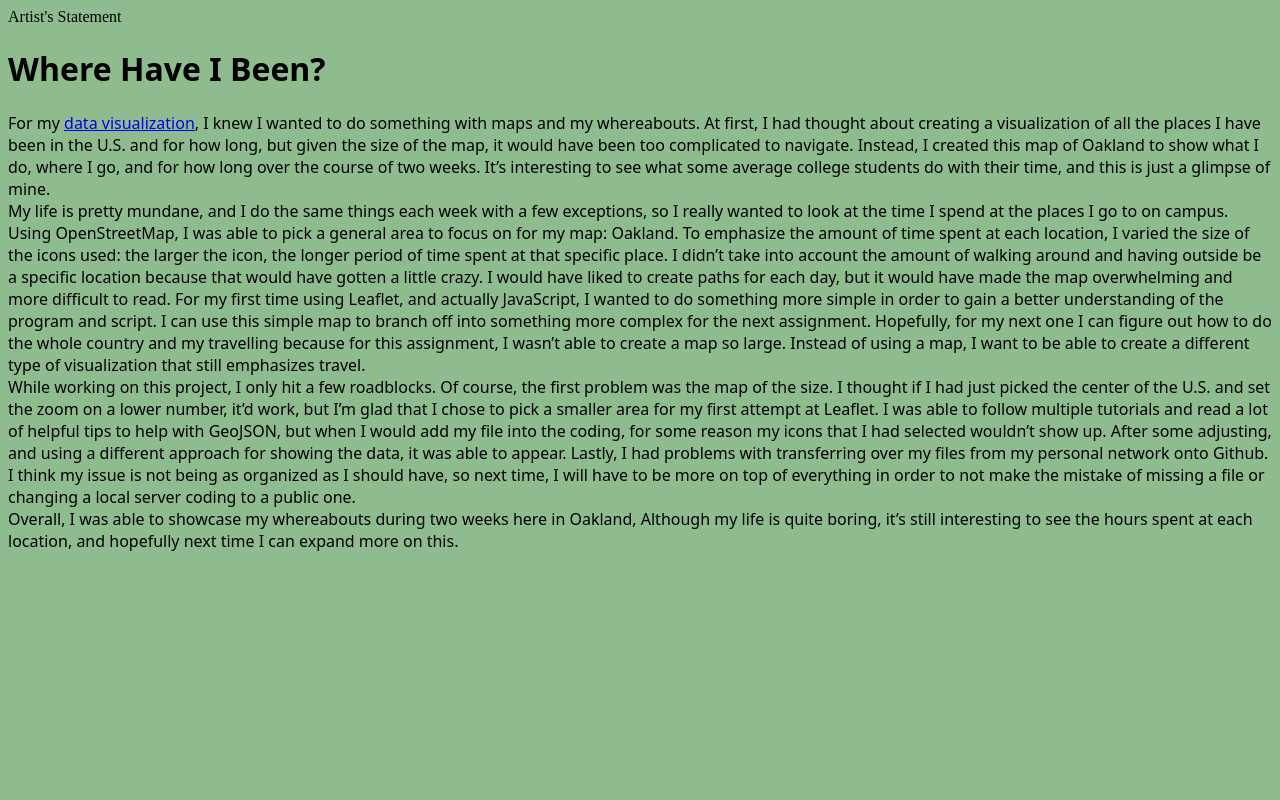
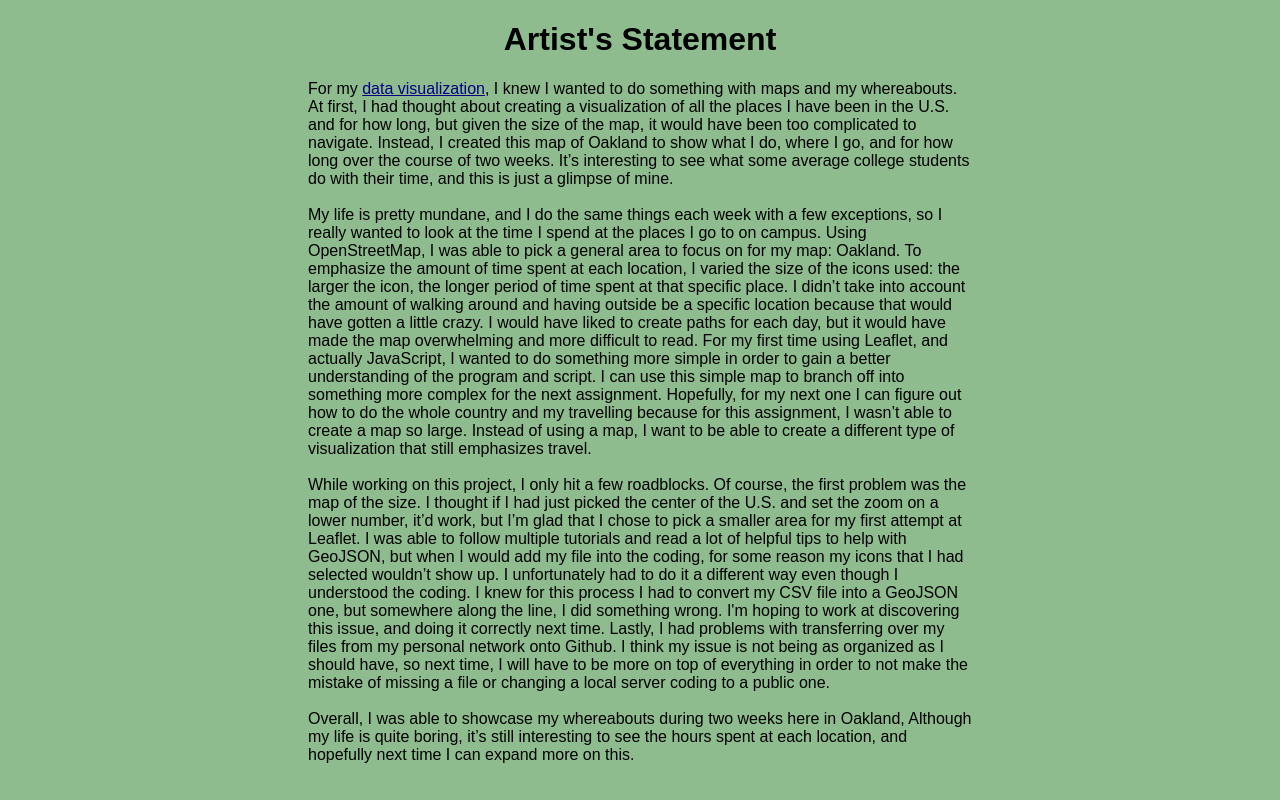
Before and after one commit to stephbrrrgan/stephbrrrgan, a plain HTML site: page statement.html in a window 1280 px wide. Drawn offline with Linux system fonts and the light colour scheme.

Commit message:
Update statement.html

```diff
--- a/statement.html
+++ b/statement.html
@@ -1,19 +1,26 @@
 <!DOCTYPE html>
 <html>
-<head>Artist's Statement</head>
 <style>
-p {text-align: centered;
-	font-family: sans; }
-	h1 { text-align: centered;
-		font-family: sans; }
+div {margin-right: 300px;
+margin-left: 300px;}
+p {	font-family: sans-serif; }
+	h1 { text-align: center;
+		font-family: sans-serif; }
 	html {background-color: #8FBC8F;}
+a {color: navy;}
 </style>
 <body>
-<h1> Where Have I Been?</h1>
-<p>For my <a href="stephbrrrgan.github.io"> data visualization</a>, I knew I wanted to do something with maps and my whereabouts. At first, I had thought about creating a visualization of all the places I have been in the U.S. and for how long, but given the size of the map, it would have been too complicated to navigate. Instead, I created this map of Oakland to show what I do, where I go, and for how long   over the course of two weeks. It’s interesting to see what some average college students do with their time, and this is just a glimpse of mine. <br>
-	My life is pretty mundane, and I do the same things each week with a few exceptions, so I really wanted to look at the time I spend at the places I go to on campus. Using OpenStreetMap, I was able to pick a general area to focus on for my map: Oakland.  To emphasize the amount of time spent at each location, I varied the size of the icons used: the larger the icon, the longer period of time spent at that specific place. I didn’t take into account the amount of walking around and having outside be a specific location because that would have gotten a little crazy. I would have liked to create paths for each day, but it would have made the map overwhelming and more difficult to read. For my first time using Leaflet, and actually JavaScript, I wanted to do something more simple in order to gain a better understanding of the program and script. I can use this simple map to branch off into something more complex for the next assignment. Hopefully, for my next one I can figure out how to do the whole country and my travelling because for this assignment, I wasn’t able to create a map so large. Instead of using a map, I want to be able to create a different type of visualization that still emphasizes travel. <br>
-	While working on this project, I only hit a few roadblocks. Of course, the first problem was the map of the size. I thought if I had just picked the center of the U.S. and set the zoom on a lower number, it’d work, but I’m glad that I chose to pick a smaller area for my first attempt at Leaflet. I was able to follow multiple tutorials and read a lot of helpful tips to help with GeoJSON, but when I would add my file into the coding, for some reason my icons that I had selected wouldn’t show up. After some adjusting, and using a different approach for showing the data, it was able to appear. Lastly, I had problems with transferring over my files from my personal network onto Github. I think my issue is not being as organized as I should have, so next time, I will have to be more on top of everything in order to not make the mistake of missing a file or changing a local server coding to a public one. <br>
-	Overall, I was able to showcase my whereabouts during two weeks here in Oakland, Although my life is quite boring, it’s still interesting to see the hours spent at each location, and hopefully next time I can expand more on this.
+<h1> Artist's Statement</h1>
+<div>
+<p>
+For my <a href="stephbrrrgan.github.io"> data visualization</a>, I knew I wanted to do something with maps and my whereabouts. At first, I had thought about creating a visualization of all the places I have been in the U.S. and for how long, but given the size of the map, it would have been too complicated to navigate. Instead, I created this map of Oakland to show what I do, where I go, and for how long   over the course of two weeks. It’s interesting to see what some average college students do with their time, and this is just a glimpse of mine. <br>
+<br>
+My life is pretty mundane, and I do the same things each week with a few exceptions, so I really wanted to look at the time I spend at the places I go to on campus. Using OpenStreetMap, I was able to pick a general area to focus on for my map: Oakland.  To emphasize the amount of time spent at each location, I varied the size of the icons used: the larger the icon, the longer period of time spent at that specific place. I didn’t take into account the amount of walking around and having outside be a specific location because that would have gotten a little crazy. I would have liked to create paths for each day, but it would have made the map overwhelming and more difficult to read. For my first time using Leaflet, and actually JavaScript, I wanted to do something more simple in order to gain a better understanding of the program and script. I can use this simple map to branch off into something more complex for the next assignment. Hopefully, for my next one I can figure out how to do the whole country and my travelling because for this assignment, I wasn’t able to create a map so large. Instead of using a map, I want to be able to create a different type of visualization that still emphasizes travel. <br>
+<br>
+While working on this project, I only hit a few roadblocks. Of course, the first problem was the map of the size. I thought if I had just picked the center of the U.S. and set the zoom on a lower number, it’d work, but I’m glad that I chose to pick a smaller area for my first attempt at Leaflet. I was able to follow multiple tutorials and read a lot of helpful tips to help with GeoJSON, but when I would add my file into the coding, for some reason my icons that I had selected wouldn’t show up. I unfortunately had to do it a different way even though I understood the coding. I knew for this process I had to convert my CSV file into a GeoJSON one, but somewhere along the line, I did something wrong. I'm hoping to work at discovering this issue, and doing it correctly next time. Lastly, I had problems with transferring over my files from my personal network onto Github. I think my issue is not being as organized as I should have, so next time, I will have to be more on top of everything in order to not make the mistake of missing a file or changing a local server coding to a public one. <br>
+<br>
+Overall, I was able to showcase my whereabouts during two weeks here in Oakland, Although my life is quite boring, it’s still interesting to see the hours spent at each location, and hopefully next time I can expand more on this.
 </p>
+</div>
 </body>
 </html>
```
